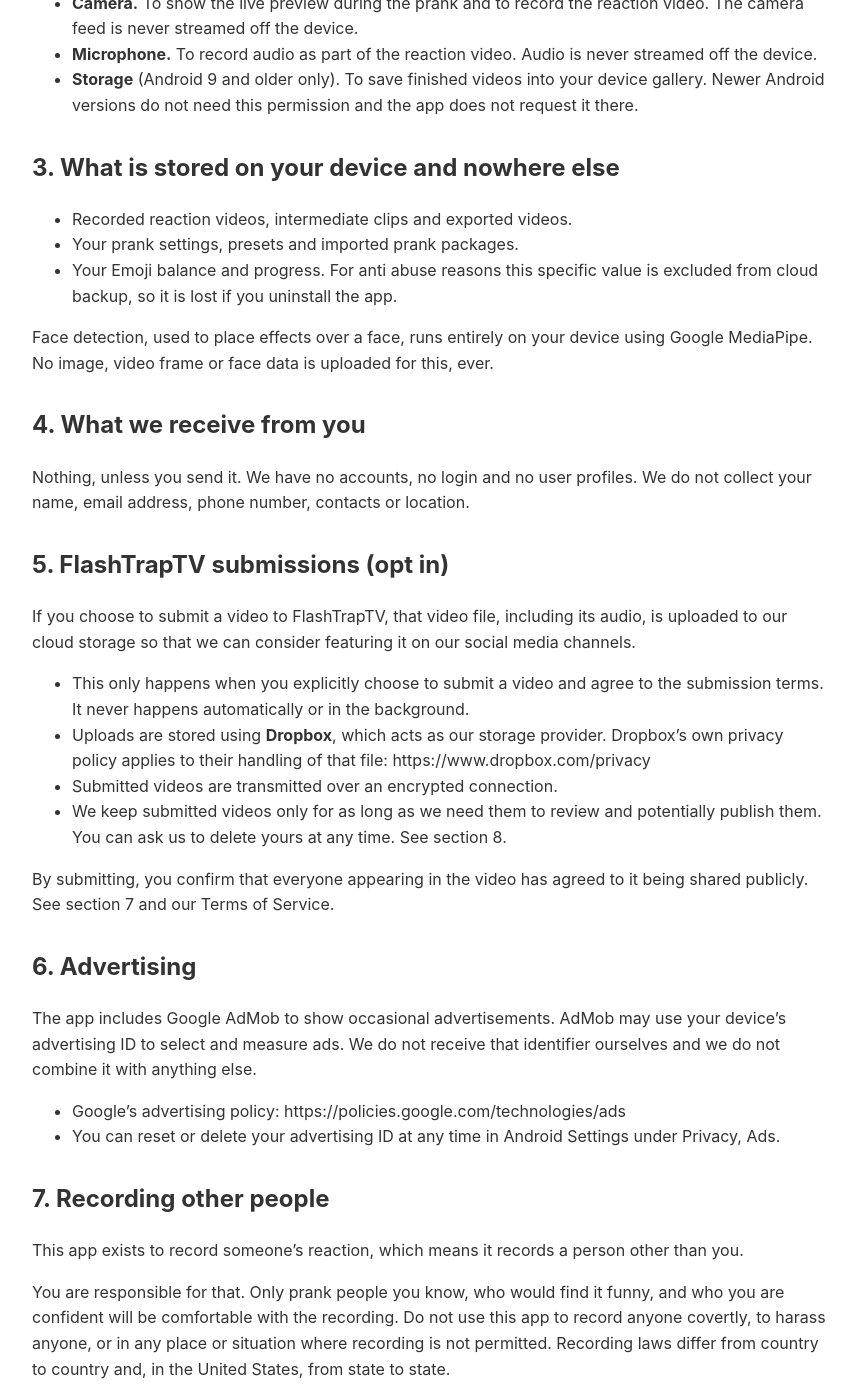
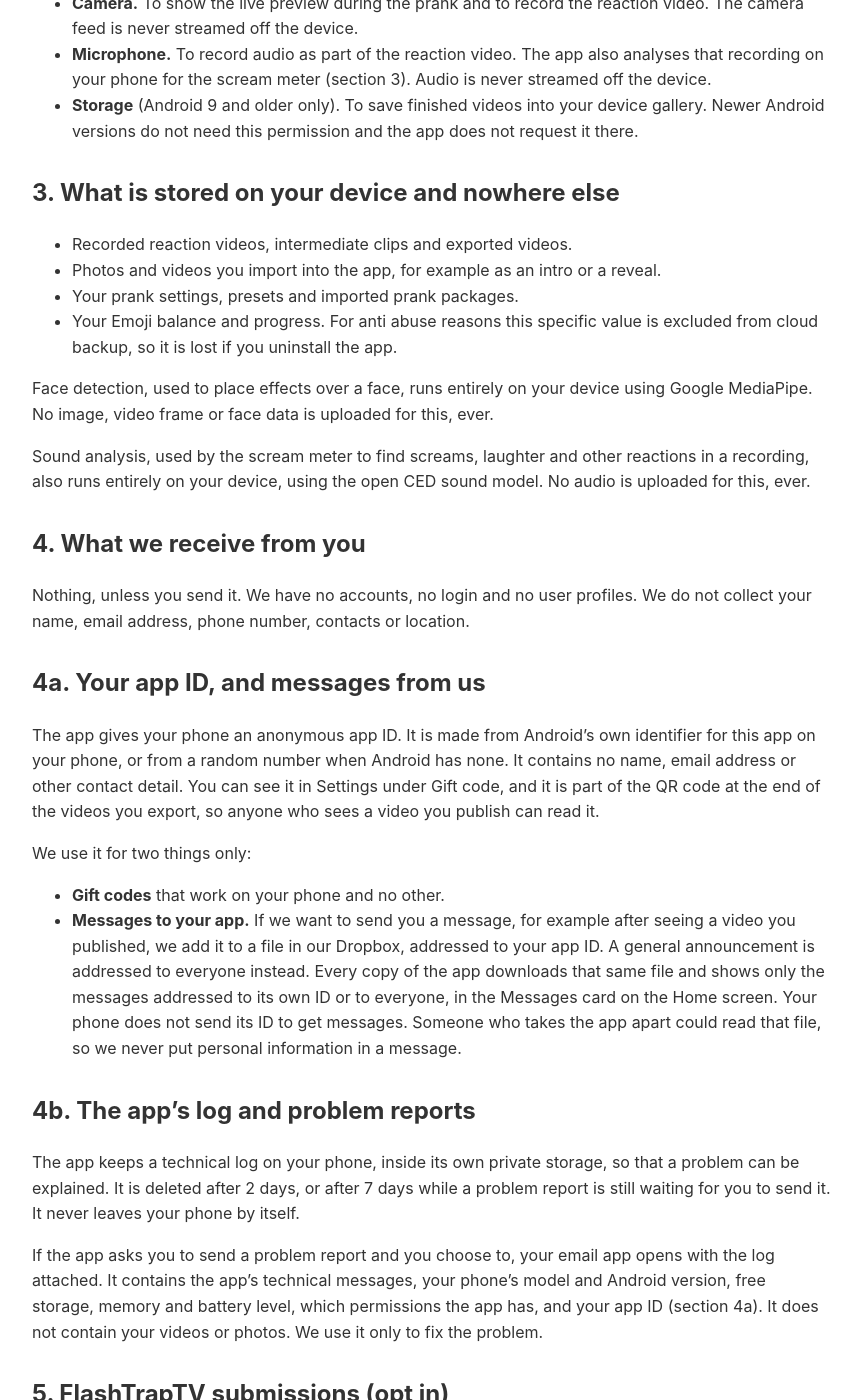
Before and after one commit to flashtrap/flashtrap-legal, a Jekyll site: the page built from prank-master/privacy-policy.md, in a window 1280 px wide and 1400 px high, scrolled down 612 px. Shown: the whole window, without its empty margins (208-1065 px from the left). Built offline with Jekyll 4.4.1, drawn with Linux system fonts in a browser that asks for light colours; our own code applies the rules of GitHub Pages for plain Markdown files; some of the changed text lies outside the part shown.

Commit message:
Update privacy-policy.mdPrank Master privacy policy: app ID, messages, logs, sound analysis, ad consent, ML Kit

```diff
--- a/prank-master/privacy-policy.md
+++ b/prank-master/privacy-policy.md
@@ -21,14 +21,15 @@ choose to submit one to FlashTrapTV, which is an opt in action described in sect
 
 * **Camera.** To show the live preview during the prank and to record the reaction video. The camera
   feed is never streamed off the device.
-* **Microphone.** To record audio as part of the reaction video. Audio is never streamed off the
-  device.
+* **Microphone.** To record audio as part of the reaction video. The app also analyses that recording
+  on your phone for the scream meter (section 3). Audio is never streamed off the device.
 * **Storage** (Android 9 and older only). To save finished videos into your device gallery. Newer
   Android versions do not need this permission and the app does not request it there.
 
 ## 3. What is stored on your device and nowhere else
 
 * Recorded reaction videos, intermediate clips and exported videos.
+* Photos and videos you import into the app, for example as an intro or a reveal.
 * Your prank settings, presets and imported prank packages.
 * Your Emoji balance and progress. For anti abuse reasons this specific value is excluded from cloud
   backup, so it is lost if you uninstall the app.
@@ -36,10 +37,41 @@ choose to submit one to FlashTrapTV, which is an opt in action described in sect
 Face detection, used to place effects over a face, runs entirely on your device using Google
 MediaPipe. No image, video frame or face data is uploaded for this, ever.
 
+Sound analysis, used by the scream meter to find screams, laughter and other reactions in a
+recording, also runs entirely on your device, using the open CED sound model. No audio is uploaded
+for this, ever.
+
 ## 4. What we receive from you
 
 Nothing, unless you send it. We have no accounts, no login and no user profiles. We do not collect
 your name, email address, phone number, contacts or location.
+
+## 4a. Your app ID, and messages from us
+
+The app gives your phone an anonymous app ID. It is made from Android's own identifier for this app
+on your phone, or from a random number when Android has none. It contains no name, email address or
+other contact detail. You can see it in Settings under Gift code, and it is part of the QR code at the
+end of the videos you export, so anyone who sees a video you publish can read it.
+
+We use it for two things only:
+
+* **Gift codes** that work on your phone and no other.
+* **Messages to your app.** If we want to send you a message, for example after seeing a video you
+  published, we add it to a file in our Dropbox, addressed to your app ID. A general announcement is
+  addressed to everyone instead. Every copy of the app downloads that same file and shows only the
+  messages addressed to its own ID or to everyone, in the Messages card on the Home screen. Your phone does not send its ID to get messages. Someone who takes the app apart
+  could read that file, so we never put personal information in a message.
+
+## 4b. The app's log and problem reports
+
+The app keeps a technical log on your phone, inside its own private storage, so that a problem can be
+explained. It is deleted after 2 days, or after 7 days while a problem report is still waiting for you
+to send it. It never leaves your phone by itself.
+
+If the app asks you to send a problem report and you choose to, your email app opens with the log
+attached. It contains the app's technical messages, your phone's model and Android version, free
+storage, memory and battery level, which permissions the app has, and your app ID (section 4a). It
+does not contain your videos or photos. We use it only to fix the problem.
 
 ## 5. FlashTrapTV submissions (opt in)
 
@@ -51,6 +83,8 @@ our cloud storage so that we can consider featuring it on our social media chann
 * Uploads are stored using **Dropbox**, which acts as our storage provider. Dropbox's own privacy
   policy applies to their handling of that file: https://www.dropbox.com/privacy
 * Submitted videos are transmitted over an encrypted connection.
+* The uploaded file is named with the date and your app ID (section 4a), so we can find it if you ask
+  us to delete it.
 * We keep submitted videos only for as long as we need them to review and potentially publish them.
   You can ask us to delete yours at any time. See section 8.
 
@@ -59,9 +93,18 @@ publicly. See section 7 and our Terms of Service.
 
 ## 6. Advertising
 
-The app includes Google AdMob to show occasional advertisements. AdMob may use your device's
-advertising ID to select and measure ads. We do not receive that identifier ourselves and we do not
-combine it with anything else.
+The app includes Google AdMob to show advertisements, for example the ad you can choose to watch for
+Emoji. When it shows or measures an ad, Google's ads software sends Google your IP address (from
+which Google estimates a general location), your device's advertising ID and similar identifiers,
+which ads you saw and tapped, and technical information about how the app and the ads perform. Google
+uses this for advertising, measurement and fraud prevention. We do not receive any of it ourselves
+and we do not combine it with anything else.
+
+**Your choice about ads.** If you are in the European Economic Area, the United Kingdom or
+Switzerland, Google's consent form asks for your choice before ads are personalised. The app explains
+it first, and shows it when you tap to watch an ad. You can change your answer at any time in the
+app's Settings, under Ad privacy choices. If you do not consent, Google can still show limited ads,
+which are not personalised and use less data.
 
 * Google's advertising policy: https://policies.google.com/technologies/ads
 * You can reset or delete your advertising ID at any time in Android Settings under Privacy, Ads.
@@ -91,12 +134,21 @@ appears in it.
 This is the complete list:
 
 * **Google Play Services**, for core app functionality.
-* **Google AdMob**, for advertising (section 6).
+* **Google AdMob**, for advertising, including Google's consent form (section 6).
+* **Google ML Kit barcode scanning**, to read gift code QR codes with your camera. The scanning
+  happens on your phone, but ML Kit sends Google technical information about how it performs (your
+  device and app details, its performance and errors, and an identifier for this installation of the
+  app). It never sends the camera picture.
 * **Google Play In App Review**, to show the standard Android rating prompt.
-* **Dropbox**, as storage for FlashTrapTV submissions only (section 5).
+* **Dropbox**, as storage for FlashTrapTV submissions (section 5), and as the place the app downloads
+  prank packs and messages from (section 4a).
 
-We do **not** use any analytics SDK, and we do **not** use any crash reporting service. Nothing in
-this app reports your usage back to us.
+We do **not** use any analytics SDK of our own, and we do **not** use any crash reporting service.
+Nothing in this app reports your usage back to us. The Google services above send Google the
+technical information described in sections 6 and 9; we do not receive it.
+
+Face detection (Google MediaPipe) and sound analysis (the CED sound model) are software that runs on
+your phone, not services: they send nothing anywhere.
 
 ## 10. Children's privacy
 
```
Also changed, not shown: other parts of prank-master/privacy-policy.md (+1 -1 lines).
